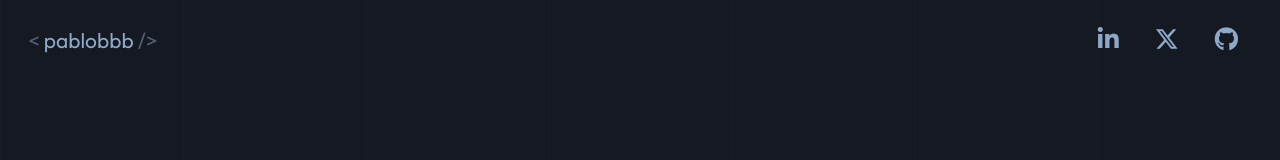
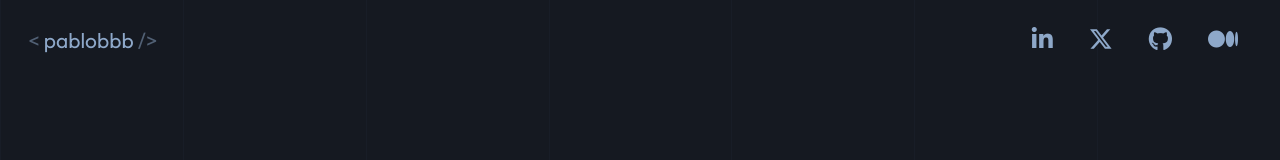
Before and after one commit to pablobbb/pablobbb.github.io, a Vue app: page / in a window 1280 px wide. Shown: the top 160 px of the page. Built offline with nearby package versions, Linux system fonts and the light colour scheme; the HTML template or start-up script is replaced by a standard one.

Commit message:
feat: add medium link on app header

```diff
--- a/src/app.vue
+++ b/src/app.vue
@@ -18,6 +18,9 @@ import { RouterLink, RouterView } from 'vue-router'
         <a href="https://github.com/pablobbb" target="_blank"
           ><i class="fa-brands fa-github"></i
         ></a>
+        <a href="https://medium.com/@pablobbb" target="_blank"
+          ><i class="fa-brands fa-medium"></i
+        ></a>
       </div>
     </nav>
   </header>
```
